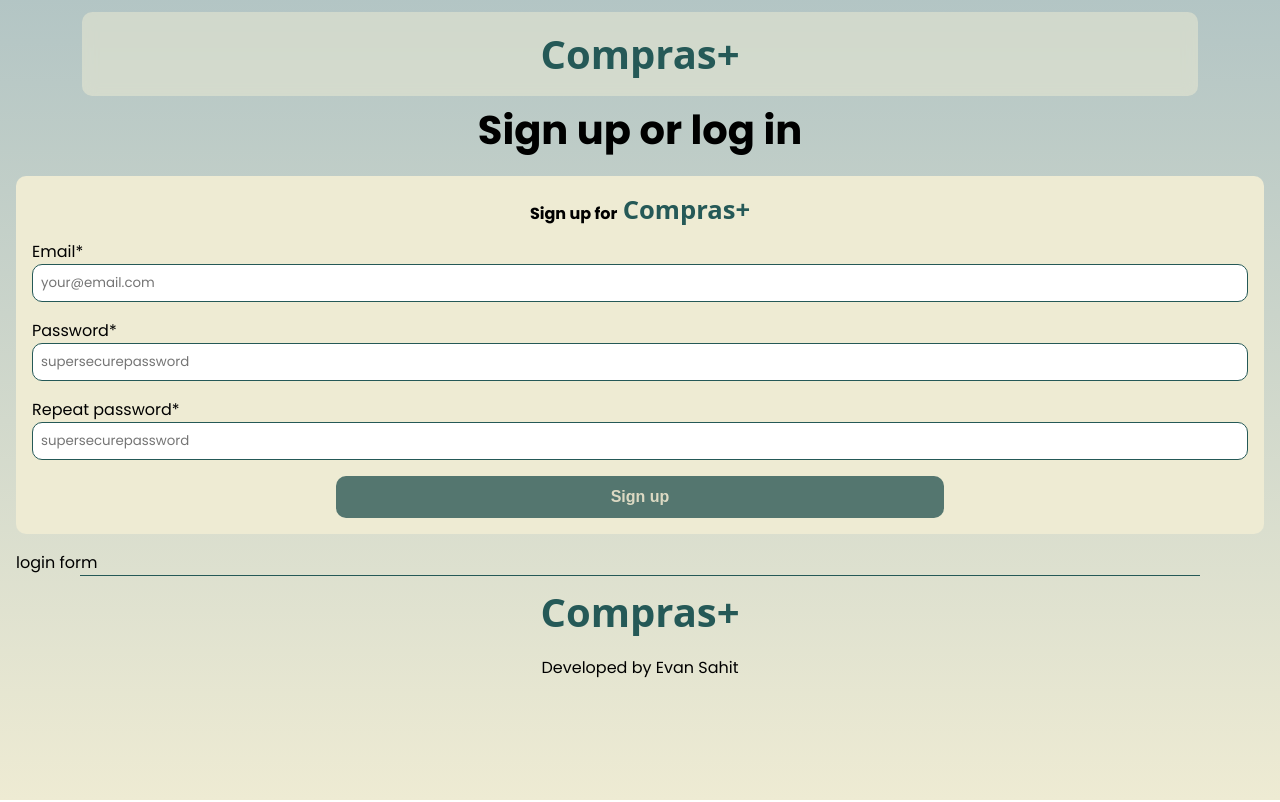
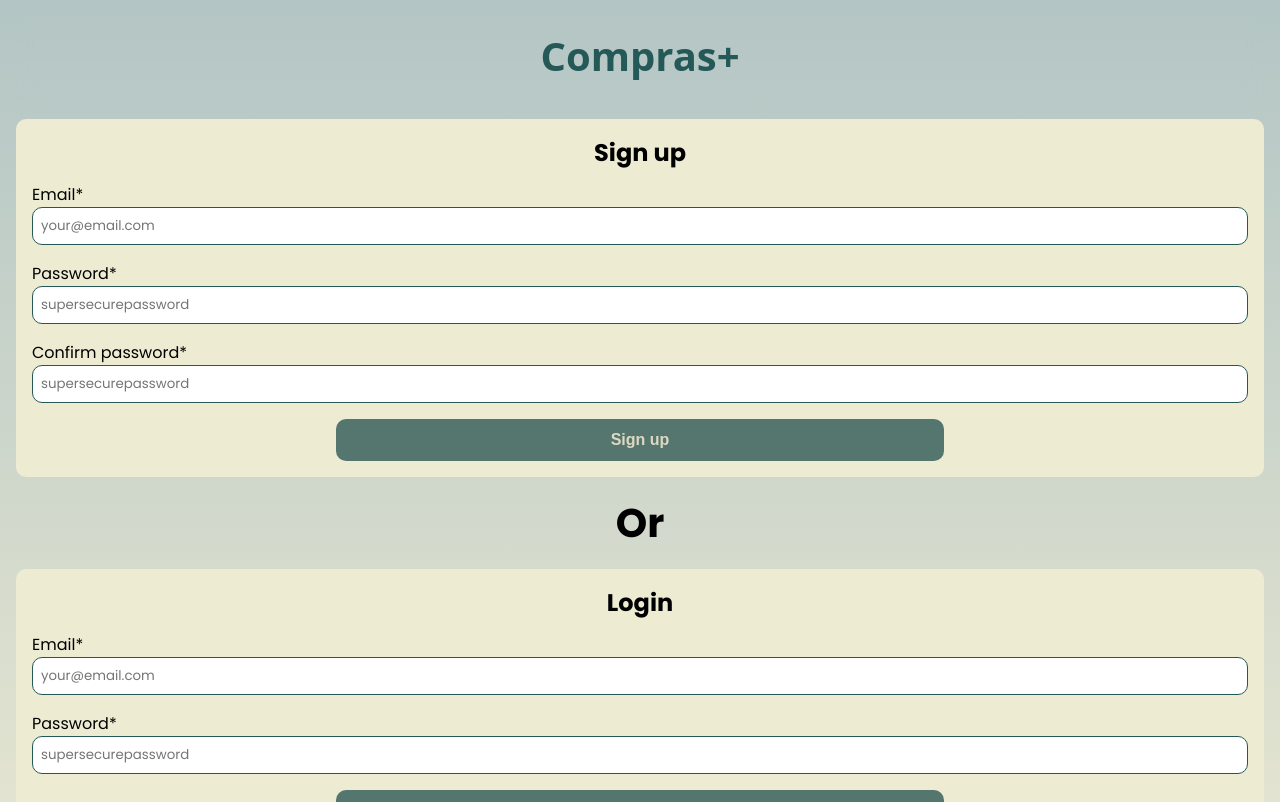
Before and after one commit to evansahit/compras, a React (Vite) app in the folder frontend/: page /auth in a window 1280 px wide. Shown: the top 802 px of the page. Built offline with nearby package versions, Linux system fonts and the light colour scheme; a web font is replaced by a local one.

Commit message:
login form added and validation implemented

```diff
--- a/frontend/src/components/footer/footer.css
+++ b/frontend/src/components/footer/footer.css
@@ -1,11 +1,10 @@
 footer {
-    margin: 0 auto;
+    margin: 2rem auto 0 auto;
     display: flex;
     flex-direction: column;
     gap: 1rem;
     align-items: center;
     border-top: 1px solid var(--primary-color);
-    width: var(--header-footer-width);
     padding: 0.5rem var(--x-padding);
 }
 
--- a/frontend/src/components/header/header.css
+++ b/frontend/src/components/header/header.css
@@ -1,25 +1,24 @@
 header {
-    width: var(--header-footer-width);
     margin: 0 auto 1rem auto;
     display: flex;
     justify-content: space-between;
     align-items: center;
-    padding: 0.9rem;
+    padding: 1rem;
     border-radius: var(--border-radius);
     position: sticky;
     top: 0.75rem;
-    background-color: rgba(238, 235, 211, 0.5);
+    /* background-color: rgba(238, 235, 211, 0.5); */
+    /* border: 1px solid var(--primary-color); */
     backdrop-filter: blur(7px);
     -webkit-backdrop-filter: blur(20px); /* for Safari */
-    filter: saturate(1);
     z-index: 999;
 
     transition: all var(--transition-duration);
 }
 
-header:hover {
+/* header:hover {
     filter: saturate(1.5);
-}
+} */
 
 header > a > .website-title {
     font-size: 2.5rem;
--- a/frontend/src/index.css
+++ b/frontend/src/index.css
@@ -14,14 +14,13 @@
 }
 
 * {
+    box-sizing: border-box;
     padding: 0;
     margin: 0;
 }
 
-html {
-    box-sizing: border-box;
-    padding: 0;
-    margin: 0;
+body {
+    padding: 0 var(--x-padding);
     font-family: var(--paragraph-font);
     background: #255957;
     background: linear-gradient(
@@ -29,7 +28,10 @@ html {
         rgba(37, 89, 87, 0.35) 0%,
         rgba(238, 235, 211, 1) 100%
     );
-    height: 100%;
+}
+
+html {
+    min-height: 100%;
 }
 
 .accent {
@@ -37,10 +39,6 @@ html {
     font-size: 1.6rem;
     font-weight: bolder;
     color: var(--primary-color);
-}
-
-main {
-    padding: 0 var(--x-padding);
 }
 
 /* button */
@@ -85,6 +83,7 @@ form {
 }
 
 form > .form-title {
+    font-size: 1.5rem;
     margin: 0 auto 0.75rem auto;
     font-weight: bolder;
 }
--- a/frontend/src/pages/auth/AuthPage.tsx
+++ b/frontend/src/pages/auth/AuthPage.tsx
@@ -5,8 +5,8 @@ import Login from "./components/login/Login";
 export default function AuthPage() {
     return (
         <>
-            <h1>Sign up or log in</h1>
             <Signup />
+            <h1>Or</h1>
             <Login />
         </>
     );
--- a/frontend/src/pages/auth/components/login/Login.tsx
+++ b/frontend/src/pages/auth/components/login/Login.tsx
@@ -1,5 +1,81 @@
 import "./login.css";
+import ButtonPrimary from "../../../../components/button/button-primary/ButtonPrimary";
+import { useState, useEffect } from "react";
+import { validateEmail, validatePassword } from "../../util";
 
 export default function Login() {
-    return <>login form</>;
+    const [email, setEmail] = useState("");
+    const [password, setPassword] = useState("");
+
+    const [isSubmitButtonDisabled, setIsSubmitButtonDisabled] = useState(true);
+    const [emailError, setEmailError] = useState("");
+    const [passwordError, setPasswordError] = useState("");
+
+    const [isEmailTouched, setIsEmailTouched] = useState(false);
+    const [isPasswordTouched, setIsPasswordTouched] = useState(false);
+
+    useEffect(() => {
+        if (isEmailTouched) setEmailError(validateEmail(email));
+        if (isPasswordTouched) setPasswordError(validatePassword(password));
+
+        if (
+            emailError.length !== 0 ||
+            passwordError.length !== 0 ||
+            email.length === 0 ||
+            password.length === 0
+        ) {
+            setIsSubmitButtonDisabled(true);
+        } else {
+            setIsSubmitButtonDisabled(false);
+        }
+    }, [
+        email,
+        emailError,
+        password,
+        isEmailTouched,
+        isPasswordTouched,
+        passwordError.length,
+    ]);
+
+    return (
+        <>
+            <form>
+                <span className="form-title">Login</span>
+
+                <div className="input-container">
+                    <div className="input-group">
+                        <label htmlFor="email">Email*</label>
+                        <input
+                            type="email"
+                            name="email"
+                            id="input-email"
+                            placeholder="your@email.com"
+                            required
+                            onChange={(e) => setEmail(e.target.value)}
+                            onBlur={() => setIsEmailTouched(true)}
+                        />
+                        <span className="input-error">{emailError}</span>
+                    </div>
+
+                    <div className="input-group">
+                        <label htmlFor="password">Password*</label>
+                        <input
+                            type="password"
+                            name="password"
+                            id="input-password"
+                            placeholder="supersecurepassword"
+                            required
+                            onChange={(e) => setPassword(e.target.value)}
+                            onBlur={() => setIsPasswordTouched(true)}
+                        />
+                        <span className="input-error">{passwordError}</span>
+                    </div>
+                </div>
+
+                <ButtonPrimary type="submit" disabled={isSubmitButtonDisabled}>
+                    Sign up
+                </ButtonPrimary>
+            </form>
+        </>
+    );
 }
--- a/frontend/src/pages/auth/components/signup/Signup.tsx
+++ b/frontend/src/pages/auth/components/signup/Signup.tsx
@@ -64,10 +64,8 @@ export default function SignUp() {
 
     return (
         <>
-            <form>
-                <span className="form-title">
-                    Sign up for <span className="accent">Compras+</span>{" "}
-                </span>
+            <form id="signup-form">
+                <span className="form-title">Sign up</span>
 
                 <div className="input-container">
                     <div className="input-group">
@@ -99,7 +97,7 @@ export default function SignUp() {
                     </div>
 
                     <div className="input-group">
-                        <label htmlFor="password">Repeat password*</label>
+                        <label htmlFor="password">Confirm password*</label>
                         <input
                             type="password"
                             name="password-repeat"
--- a/frontend/src/pages/auth/components/signup/signup.css
+++ b/frontend/src/pages/auth/components/signup/signup.css
@@ -1,3 +1,7 @@
 .accent {
     margin-left: 2px;
 }
+
+#signup-form {
+    margin-top: 2rem;
+}
--- a/frontend/src/pages/landing-page/components/hero/Hero.tsx
+++ b/frontend/src/pages/landing-page/components/hero/Hero.tsx
@@ -1,7 +1,7 @@
 import "./hero.css";
-import ButtonPrimary from "../../../../components/button/button-primary/ButtonPrimary";
-import ButtonSecondary from "../../../../components/button/button-secondary/ButtonSecondary";
-import { Link } from "react-router";
+// import ButtonPrimary from "../../../../components/button/button-primary/ButtonPrimary";
+// import ButtonSecondary from "../../../../components/button/button-secondary/ButtonSecondary";
+// import { Link } from "react-router";
 
 export default function Hero() {
     return (
@@ -18,14 +18,14 @@ export default function Hero() {
                 <span className="accent">Compras+</span> allows you to see what
                 each grocery store charges for each item on your grocery list.
             </p>
-            <div className="hero-btn-row">
+            {/* <div className="hero-btn-row">
                 <Link to="/auth">
                     <ButtonPrimary>Sign up</ButtonPrimary>
                 </Link>
                 <Link to="/auth">
                     <ButtonSecondary>Log in</ButtonSecondary>
                 </Link>
-            </div>
+            </div> */}
         </div>
     );
 }
```
